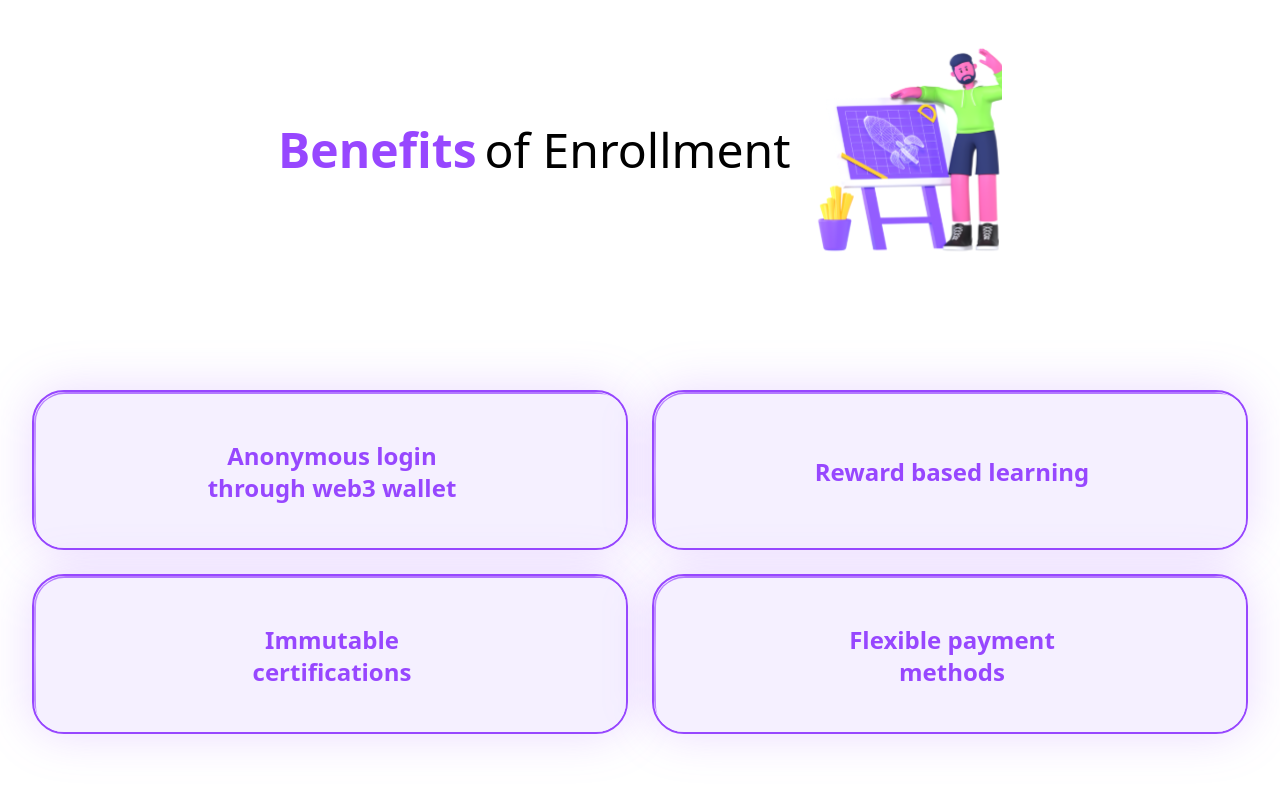
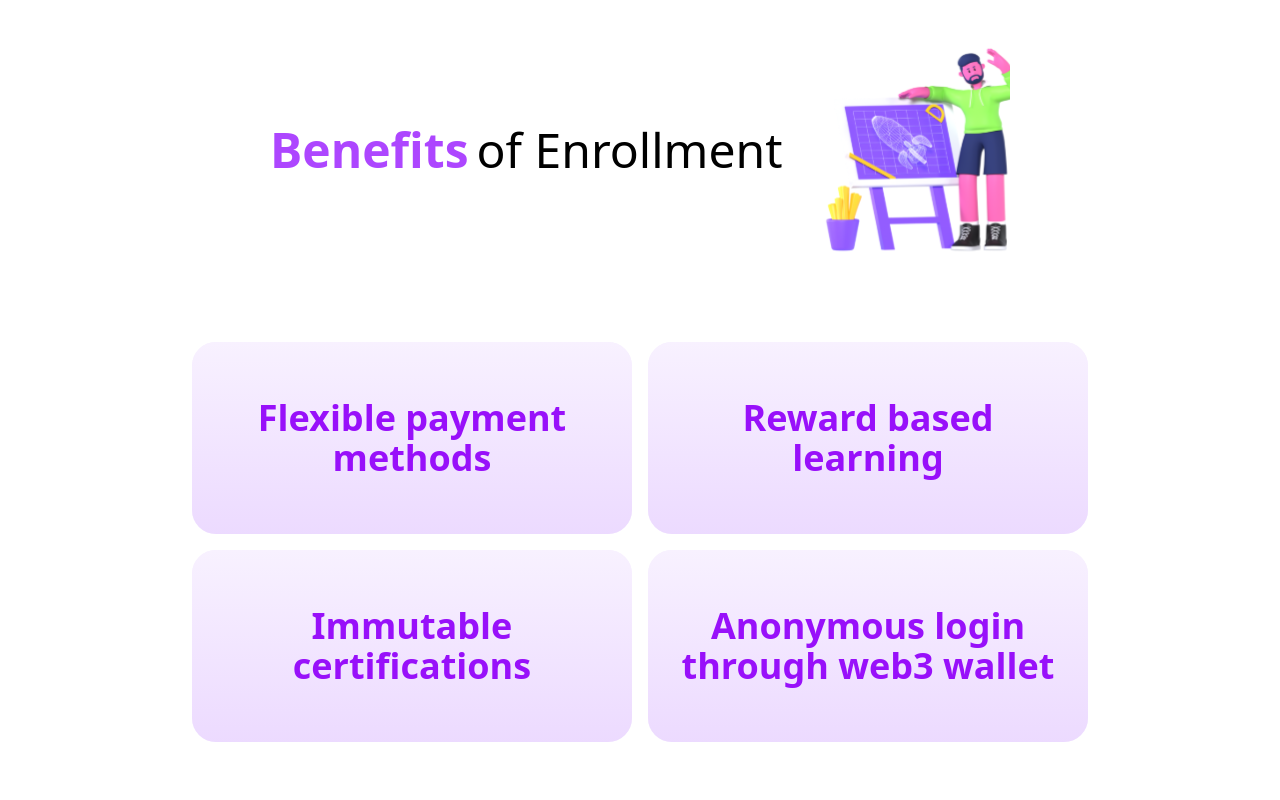
Before and after one commit to sagajax/LearnLed, a React (Vite) app: page / in a window 1280 px wide. Shown: the part 2140-2940 px from the top of the page. Built offline with nearby package versions, Linux system fonts and the light colour scheme.

Commit message:
section changed

```diff
--- a/src/components/Roadmap.jsx
+++ b/src/components/Roadmap.jsx
@@ -48,14 +48,14 @@ export default function Roadmap() {
   return (
     <div className="w-full flex flex-col items-center justify-center bg-white p-8">
       <div className="w-full max-w-3xl">
-        <div className="text-center mb-8">
+        <div className="text-center mb-20">
           <h1 className="text-4xl font-medium">
             Roadmap for <span className="text-purple-500 font-semibold">Token Exchanging</span>
           </h1>
           <p className="text-gray-600 mt-2">Your Guide to Our Milestones.</p>
         </div>
 
-        <div >
+        <div className="item">
           {roadmapItems.map((item, index) => (
             <div key={item.id} className="flex items-start">
               <div className="flex flex-col items-center">
--- a/src/components/Section.jsx
+++ b/src/components/Section.jsx
@@ -9,65 +9,66 @@ export default function BenefitsSection() {
   }, []);
 
   return (
-    <div className="min-h-screen mb-10 bg-white p-4 md:p-8">
-      <div className="max-w-7xl mx-auto relative">
-        <div className="flex flex-col items-center justify-center mb-12 text-center">
-          <div className="relative w-full flex justify-center mb-16">
-            <div className="flex items-center font-inter text-4xl md:text-5xl font-bold">
-              <h1 className="text-[#9747FF]">Benefits</h1>
-              <h1 className="text-black ml-2 font-thin">of Enrollment</h1>
-            </div>
-            <div className="">
-              <img src={ele} alt="Illustration" className="h-64 " />
-            </div>
+    <div className="min-h-screen bg-white p-4 md:p-8">
+      <div className="max-w-6xl mx-auto">
+        {/* Header Section */}
+        <div className="flex flex-col sm:flex-row justify-center items-center mb-16">
+          <h1 className="font-inter text-4xl md:text-5xl font-bold flex flex-wrap justify-center">
+            <span className="text-purple-500">Benefits</span>
+            <span className="text-black ml-2 font-thin">of Enrollment</span>
+          </h1>
+          <div className="ml-4 mt-4 sm:mt-0">
+            <img src={ele} alt="Illustration" className="h-64" />
           </div>
         </div>
 
-        <div className={`grid grid-cols-1 md:grid-cols-2 gap-6 transition-all duration-300 ease-in-out ${isLoaded ? 'opacity-100' : 'opacity-0'}`}>
-          <div className="mb-4 md:mb-0 relative cursor-pointer transition-transform duration-300 hover:scale-[1.02]">
-            <div className="absolute inset-0 bg-[#9747FF]/20 rounded-[32px] blur-xl"></div>
-            <div className="rounded-[32px] border-2 border-[#9747FF] p-0 h-40 relative overflow-hidden">
-              <div className="absolute inset-0 rounded-[32px] bg-gradient-to-b from-[#9747FF]/70 via-[#9747FF]/40 to-[#9747FF]/70"></div>
-              <div className="h-full w-full rounded-[28px] m-[2px] bg-[#F5F0FF] flex items-center justify-center px-4 relative">
-                <h2 className="text-[#9747FF] text-xl md:text-2xl font-inter font-bold text-center">
-                  Anonymous login<br />through web3 wallet
-                </h2>
-              </div>
+        <div className={`transition-all duration-300 ease-in-out max-w-4xl mx-auto ${isLoaded ? 'opacity-100' : 'opacity-0'}`}>
+          <div className="relative flex flex-col gap-4">
+
+            <div className="flex gap-4">
+
+              <div className="w-1/2 relative overflow-hidden">
+                <div className="absolute inset-0 bg-purple-100 rounded-3xl"></div>
+
+                <div className="absolute inset-0 bg-gradient-to-b from-purple-50 to-purple-200 opacity-70 rounded-3xl"></div>
+                <div className="relative p-6 flex items-center justify-center min-h-48 rounded-3xl">
+                  <h3 className="text-purple-600 text-3xl md:text-4xl font-bold text-center">
+                    Flexible payment<br />methods
+                  </h3>
                 </div>
               </div>
 
-          <div className="mb-4 md:mb-0 relative cursor-pointer transition-transform duration-300 hover:scale-[1.02]">
-            <div className="absolute inset-0 bg-[#9747FF]/20 rounded-[32px] blur-xl"></div>
-            <div className="rounded-[32px] border-2 border-[#9747FF] p-0 h-40 relative overflow-hidden">
-              <div className="absolute inset-0 rounded-[32px] bg-gradient-to-b from-[#9747FF]/70 via-[#9747FF]/40 to-[#9747FF]/70"></div>
-              <div className="h-full w-full rounded-[28px] m-[2px] bg-[#F5F0FF] flex items-center justify-center px-4 relative">
-                <h3 className="text-[#9747FF] text-xl md:text-2xl font-inter font-bold text-center">
+              <div className="w-1/2 relative overflow-hidden">
+                <div className="absolute inset-0 bg-purple-100 rounded-3xl"></div>
+
+                <div className="absolute inset-0 bg-gradient-to-b from-purple-50 to-purple-200 opacity-70 rounded-3xl"></div>
+                <div className="relative p-6 flex items-center justify-center min-h-48 rounded-3xl">
+                  <h3 className="text-purple-600 text-3xl md:text-4xl font-bold text-center">
                     Reward based learning
                   </h3>
                 </div>
               </div>
             </div>
 
-          <div className="mb-4 md:mb-0 relative cursor-pointer transition-transform duration-300 hover:scale-[1.02]">
-            <div className="absolute inset-0 bg-[#9747FF]/20 rounded-[32px] blur-xl"></div>
-            <div className="rounded-[32px] border-2 border-[#9747FF] p-0 h-40 relative overflow-hidden">
-              <div className="absolute inset-0 rounded-[32px] bg-gradient-to-b from-[#9747FF]/70 via-[#9747FF]/40 to-[#9747FF]/70"></div>
-              <div className="h-full w-full rounded-[28px] m-[2px] bg-[#F5F0FF] flex items-center justify-center px-4 relative">
-                <h3 className="text-[#9747FF] text-xl md:text-2xl font-inter font-bold text-center">
+            <div className="flex gap-4">
+              <div className="w-1/2 relative overflow-hidden">
+                <div className="absolute inset-0 bg-purple-100 rounded-3xl"></div>
+                <div className="absolute inset-0 bg-gradient-to-b from-purple-50 to-purple-200 opacity-70 rounded-3xl"></div>
+                <div className="relative p-6 flex items-center justify-center min-h-48 rounded-3xl">
+                  <h3 className="text-purple-600 text-3xl md:text-4xl font-bold text-center">
                     Immutable<br />certifications
                   </h3>
                 </div>
               </div>
+
+              <div className="w-1/2 relative overflow-hidden">
+                <div className="absolute inset-0 bg-purple-100 rounded-3xl"></div>
+                <div className="absolute inset-0 bg-gradient-to-b from-purple-50 to-purple-200 opacity-70 rounded-3xl"></div>
+                <div className="relative p-6 flex items-center justify-center min-h-48 rounded-3xl">
+                  <h3 className="text-purple-600 text-3xl md:text-4xl font-bold text-center">
+                    Anonymous login<br />through web3 wallet
+                  </h3>
                 </div>
-
-          <div className="mb-4 md:mb-0 relative cursor-pointer transition-transform duration-300 hover:scale-[1.02]">
-            <div className="absolute inset-0 bg-[#9747FF]/20 rounded-[32px] blur-xl"></div>
-            <div className="rounded-[32px] border-2 border-[#9747FF] p-0 h-40 relative overflow-hidden">
-              <div className="absolute inset-0 rounded-[32px] bg-gradient-to-b from-[#9747FF]/70 via-[#9747FF]/40 to-[#9747FF]/70"></div>
-              <div className="h-full w-full rounded-[28px] m-[2px] bg-[#F5F0FF] flex items-center justify-center px-4 relative">
-                <h3 className="text-[#9747FF] text-xl md:text-2xl font-inter font-bold text-center">
-                  Flexible payment<br />methods
-                </h3>
               </div>
             </div>
           </div>
```
Lines whose indentation alone changed are shown as unchanged.
